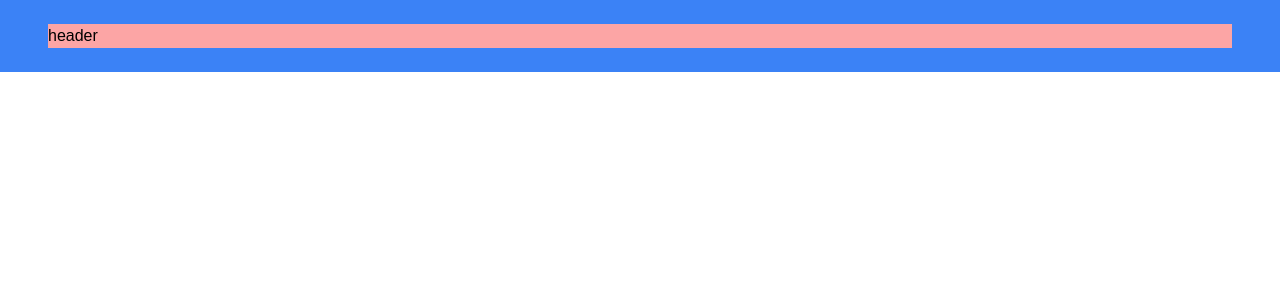
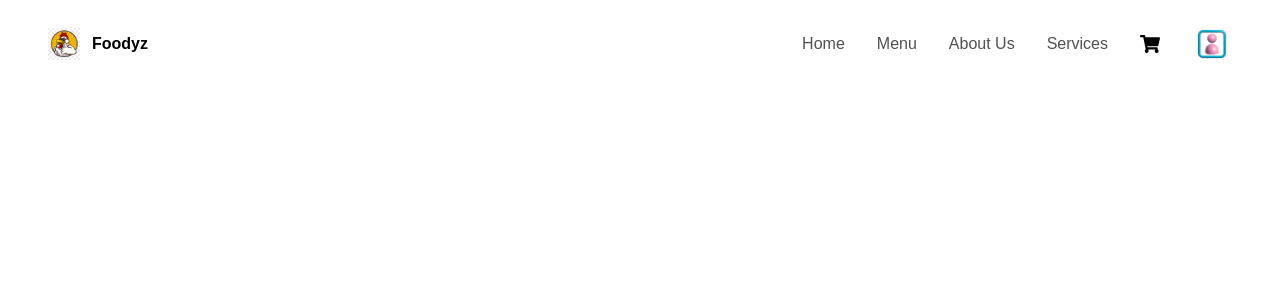
Before and after one commit to adarsh-k27/Food-Delivery-Web, a React (Create React App) app: page / in a window 1280 px wide. Shown: the top 300 px of the page. Built offline with nearby package versions, Linux system fonts and the light colour scheme.

Commit message:
header part completed

```diff
--- a/src/App.js
+++ b/src/App.js
@@ -1,10 +1,13 @@
 import React from "react";
 import {Header} from './components/index'
+import {AnimatePresence} from 'framer-motion'
 function App() {
   return (
+    <AnimatePresence>
     <div className="w-screen h-auto flex flex-col">
       <Header />
     </div>
+    </AnimatePresence>
   );
 }
 
--- a/src/components/header/header.jsx
+++ b/src/components/header/header.jsx
@@ -1,11 +1,44 @@
 import React from 'react'
-
+import Logo from '../../assets/food-delivery-logo.jpg'
+import user from '../../assets/user.png'
+import { FaShoppingCart } from 'react-icons/fa'
+import {motion} from 'framer-motion'
 function Header () {
   return (
-    <header className='fixed w-screen z-50 bg-blue-500 p-6 px-12 '>
+    <header className='fixed w-screen z-50 p-6 px-12 '>
       {/* We Want to Create Two Type Of Header */}
       {/* One For Large screen  */}
-      <div className='hidden md:flex w-full bg-red-300'>header</div>
+      <div className='hidden md:flex w-full items-center '>
+        {/* logo section */}
+        <div className='flex gap-3 items-center justify-center'>
+          <img src={Logo} className='w-8 h-full ' alt='logo image' />
+          <p className='text-headerColor text-md font-bold'>Foodyz</p>
+        </div>
+        {/* Link section */}
+
+        <div className='flex gap-8 items-center ml-auto'>
+          <ul className='flex  gap-8  '>
+            <li className='text-base text-textColor cursor-pointer hover:text-headingColor duration-100 transition-all ease-in-out'>
+              Home
+            </li>
+            <li className='text-base text-textColor cursor-pointer hover:text-headingColor duration-100 transition-all ease-in-out'>
+              Menu
+            </li>
+            <li className='text-base text-textColor cursor-pointer hover:text-headingColor duration-100 transition-all ease-in-out'>
+              About Us
+            </li>
+            <li className='text-base text-textColor cursor-pointer hover:text-headingColor duration-100 transition-all ease-in-out'>
+              Services
+            </li>
+          </ul>
+          <div className='flex'>
+            <FaShoppingCart className='text-xl' />
+          </div>
+          <div className='flex'>
+            <motion.img whileTap={{ scale: 1.1 }} src={user} className="w-10 min-w-10 h-10 min-h-10 " alt='user profile' />
+          </div>
+        </div>
+      </div>
 
       {/* other for small screen mobiles */}
       <div className='flex md:hidden w-full bg-green-400 px-4'>header</div>
```
Also changed, not shown: src/assets/user.png (added).
